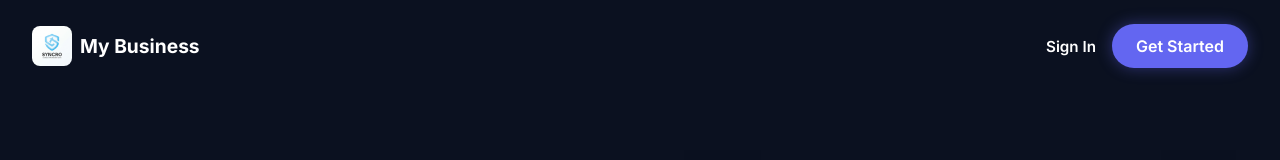
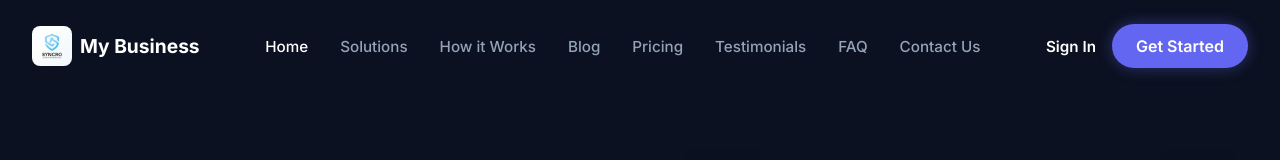
Before and after one commit to laptertechnologies-hue/MYBUSINESS, a Next.js app: page / in a window 1280 px wide. Shown: the top 160 px of the page. Built offline with nearby package versions, Linux system fonts and the light colour scheme.

Commit message:
Fix: Remove duplicate display property and inline media query in page.tsx

```diff
--- a/src/app/globals.css
+++ b/src/app/globals.css
@@ -208,3 +208,14 @@ a:hover {
   width: 100%;
   display: block;
 }
+
+.desktop-nav {
+  display: none;
+  gap: 2rem;
+}
+
+@media (min-width: 1024px) {
+  .desktop-nav {
+    display: flex;
+  }
+}
--- a/src/app/page.tsx
+++ b/src/app/page.tsx
@@ -10,7 +10,7 @@ export default function Home() {
           <Image src="/logo.png" alt="Logo" width={40} height={40} style={{ borderRadius: '8px' }} />
           <span style={{ fontSize: '1.2rem', fontWeight: 700, color: '#fff' }}>My Business</span>
         </div>
-        <div style={{ display: 'flex', gap: '2rem', display: 'none', '@media(min-width: 1024px)': { display: 'flex' } } as any}>
+        <div className="desktop-nav">
           <Link href="/" className="nav-link" style={{ color: '#fff' }}>Home</Link>
           <Link href="/solutions" className="nav-link">Solutions</Link>
           <Link href="/how-it-works" className="nav-link">How it Works</Link>
```
